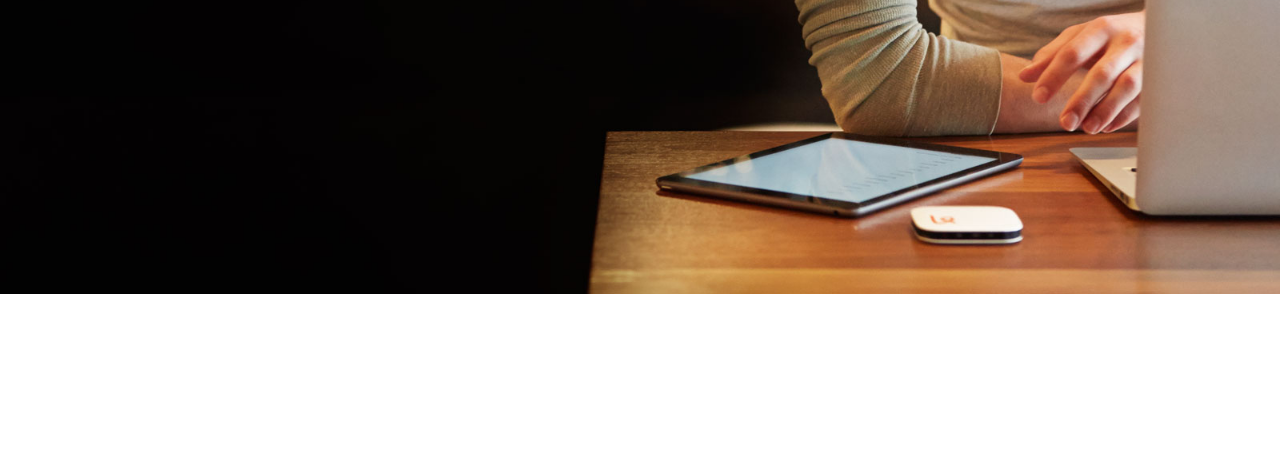
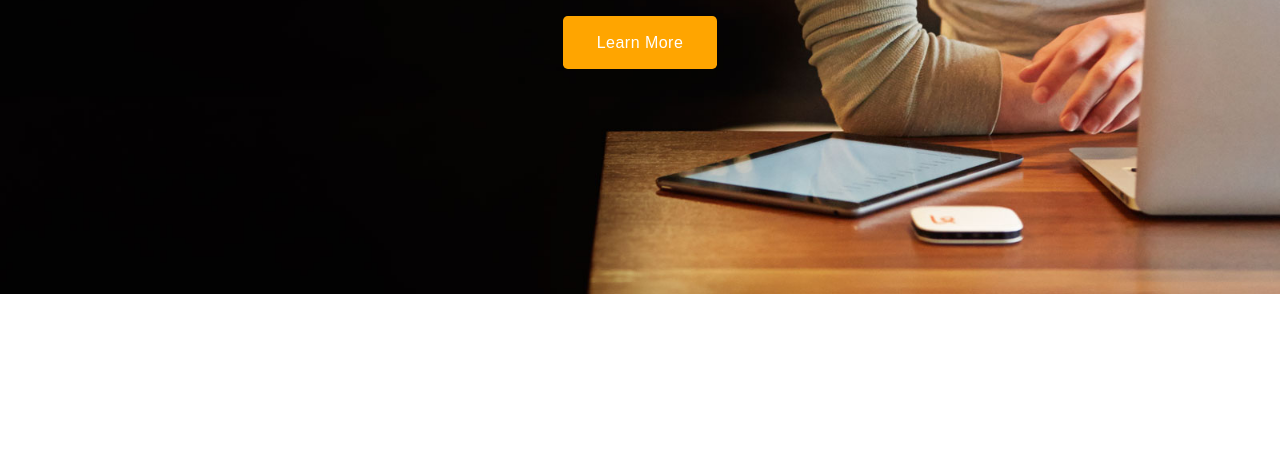
Before and after one commit to wrmassey/startup-landing-page-clone, a plain HTML site: page index.html in a window 1280 px wide. Shown: the part 351-800 px from the top of the page. Drawn offline with Linux system fonts and the light colour scheme.

Commit message:
finished introduction

```diff
--- a/css/style.css
+++ b/css/style.css
@@ -504,4 +504,21 @@ th {
   padding: 0 .938em;
   text-align: center;
   font-size: 1em;
+  letter-spacing: .05em;
 }
+
+.big-button{
+  text-shadow: none;
+  border-style: none;
+  border-radius: .3em;
+  padding: 1em 1.8em;
+  line-height: 1.33;
+  background: orange;
+  letter-spacing: .03em;
+  width: 9.668rem;
+}
+
+.big-button:hover{
+  background: #FF9D00;
+  cursor: pointer;
+}
--- a/index.html
+++ b/index.html
@@ -24,7 +24,7 @@
 		<div class="content">
 			<h1>Introducing Karma</h1>
 			<h3>Bring WiFi with you, everywhere you go.</h3>
-
+			<button class="big-button">Learn More</button>
 		</div>
 	</section>
 	<section class="icons"></section>
```
